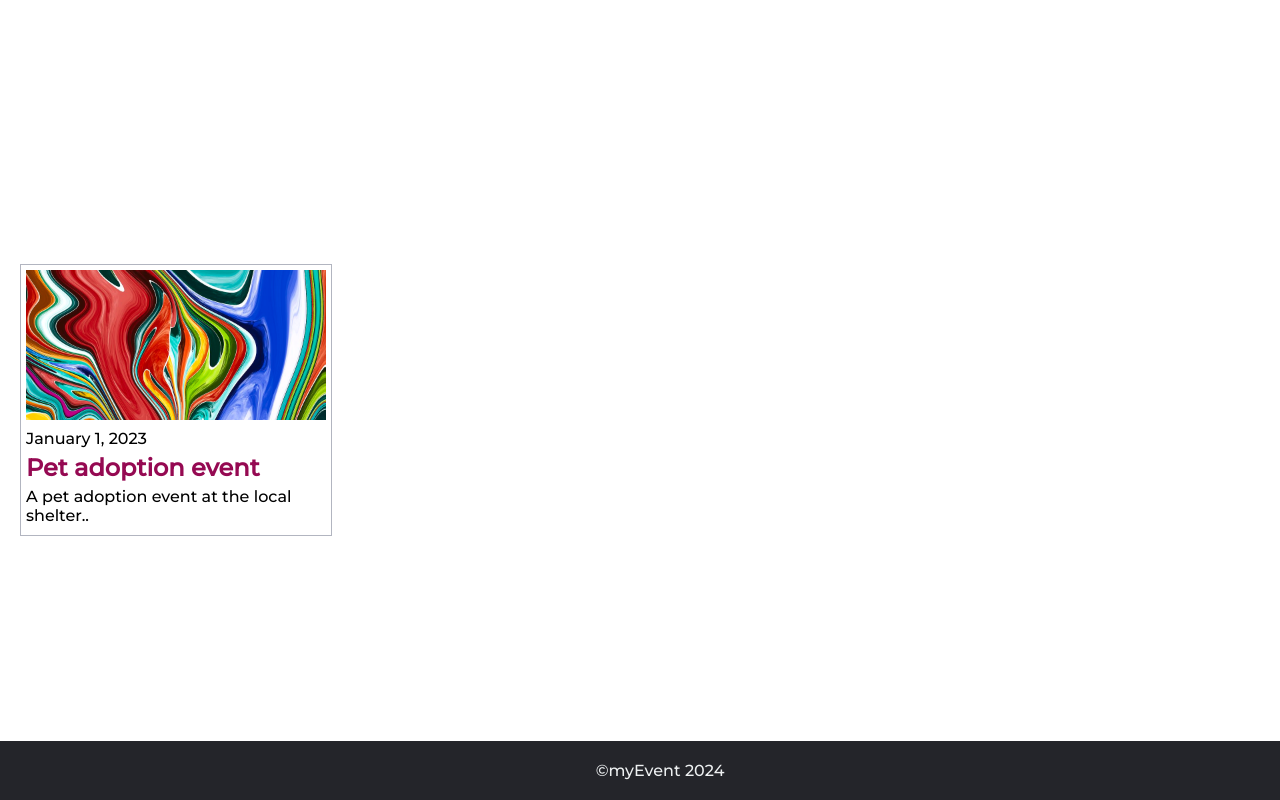
After one commit to alejnaH/Event-Management-System, a PHP site: page /attendEvent.html in a window 1280 px wide. The commit adds this page. Run offline with PHP 8.4, Linux system fonts and the light colour scheme.

Commit message:
Making Attend Event page

```diff
--- /dev/null
+++ b/attendEvent.html
@@ -0,0 +1,21 @@
+<!DOCTYPE html>
+<html lang="en">
+<head>
+    <meta charset="UTF-8">
+    <meta name="viewport" content="width=device-width, initial-scale=1.0">
+    <title>Attend Event</title>
+    <link rel="stylesheet" href="style.css">
+
+    <a href="link-to-event-page.html">
+        <div class="event-block">
+            <img src="images/abstract.jpg" alt="Pet adoption event">
+
+            <p class="event-date">January 1, 2023</p>
+            <h2 class="event-title">Pet adoption event</h2>
+            <p class="event-description">A pet adoption event at the local shelter..</p>
+        </div>
+<footer>
+        ©myEvent 2024
+</footer>
+</body>
+</html>
--- a/hostEvent.html
+++ b/hostEvent.html
@@ -22,6 +22,9 @@
                 <input type="text" id="city" name="city" placeholder="City">
             </div>
             <input type="address" id="address" name="address" placeholder="Address">
+            <input type="eventDate" id="eventDate" name="eventDate">
+            <input type="eventTime" id="eventTime" name="eventTime">
+
 
 
             <button type="submit" id="login-button">Host</button>
--- a/index.html
+++ b/index.html
@@ -13,7 +13,7 @@
         <img class="logo"src="images/logo.png"alt="logo">
         <nav>
             <ul class="nav-links">
-                <li><a href="#">FAQ</a></li>
+                <li><a href="#"></a></li>
                 <li><a href="#"></a></li>
                 <li><a href="#"></a></li>
 
@@ -29,7 +29,8 @@
         It can take up charity and fundraising events, festivals, environmental events and anything you can think of. </p>
 
         <a href="hostEvent.html"><button id="hostEvent">Host event</button></a>
-        <button id="attendEvent">Attend event</button>
+        <a href="attendEvent.html"><button id="attendEvent">Attend event</button></a>
+
 
 <footer>
     ©myEvent 2024
--- a/style.css
+++ b/style.css
@@ -24,15 +24,20 @@ header {
     display: flex;
     justify-content: space-between;
     align-items: center;
-    padding: 30px 10%;
+    padding: 7px 10%;
     background-color: #24252A;
-
 }
 
 .logo {
     cursor: pointer;
     max-width: 1000px;
     height: auto;
+}
+
+nav {
+    align-items: center;
+    padding: 0px 5%;
+    background-color: #24252A;
 }
 
 .nav-links {
@@ -269,7 +274,7 @@ input[type="date"] {
 
 #content-hostEvent{
     width:  700px;
-    height: 700px;
+    height: 600px;
     background-color: rgb(255, 255, 255);
     position: absolute;
     top: 50%;
@@ -341,3 +346,66 @@ input[type="address"] {
     box-sizing: border-box;
     margin-top: 30px;
 }
+
+input[type="eventDate"] {
+    width: 100%;
+    padding: 12px 20px;
+    margin: 8px 0;
+    box-sizing: border-box;
+    margin-top: 30px;
+}
+
+/*Attend event page*/
+
+.event-block {
+    width: 300px;
+    padding: 5px;
+    text-align: left;
+    border: 1px solid #b2b5c0;
+    margin-left: 20px;
+    position: absolute;
+    top: 50%;
+    transform: translateY(-50%);
+
+}
+
+.event-block .event-date {
+    margin-top: 0;
+}
+
+.event-block .event-title {
+    color:rgba(149,9,82,1);
+}
+
+.event-block img {
+    width: 100%;
+    height: 150px;
+    object-fit: cover;
+
+}
+.event-block .event-date,
+.event-block .event-title,
+.event-block .event-description {
+    margin: 5px 0;
+}
+
+.event-block a {
+    font-size: 14px;
+    color: rgba(149,9,82,1);
+    transition: all 0.3s ease 0s;
+    font-weight: normal;
+    color: inherit;
+    text-decoration: none;
+
+}
+
+.event-block p, .event-block a {
+    color: black;
+}
+
+.event-container {
+    display: flex;
+    justify-content: center;
+    gap: 20px;
+
+}
```
Also changed, not shown: images/abstract.jpg (added).
